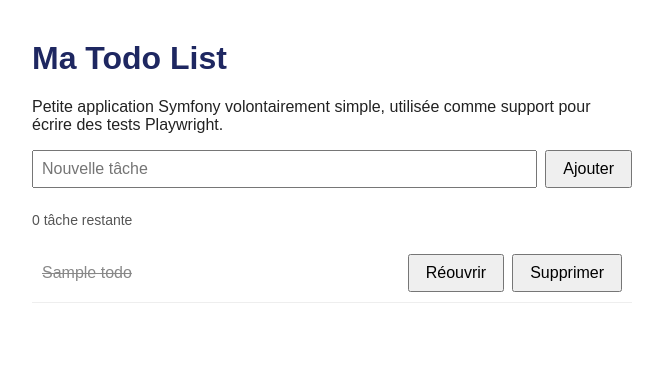
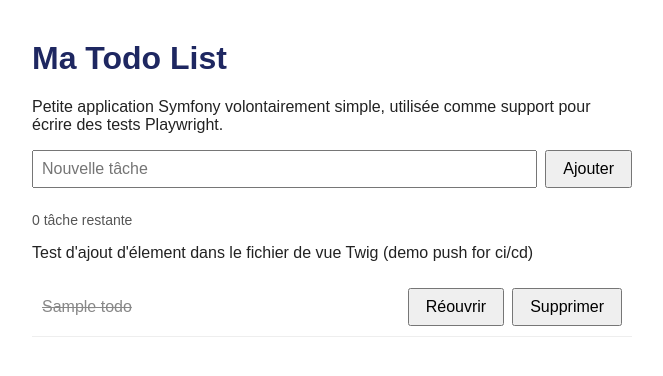
Before and after one commit to williamPeninon/Playwright-Automatiser-ses-tests-end-to-end-avec-Playwright, a Symfony app: template symfony-app/templates/todo/index.html.twig in a window 1280 px wide. Shown: the top 376 px of the page, without its empty margins (308-971 px from the left). Run offline with Twig, Linux system fonts and the light colour scheme; the template is opened without the code that fills it: most values are stand-ins (such as "Sample title", 1, 10 or a date in 2020); some libraries are stand-ins or nearby versions.

Commit message:
feat: 101-Add <p> in index.html.twig

```diff
--- a/symfony-app/templates/todo/index.html.twig
+++ b/symfony-app/templates/todo/index.html.twig
@@ -31,6 +31,8 @@
         {{ remaining }} tâche{{ remaining > 1 ? 's' : '' }} restante{{ remaining > 1 ? 's' : '' }}
     </p>
 
+    <p>Test d'ajout d'élement dans le fichier de vue Twig (demo push for ci/cd)</p>
+
     <ul data-testid="todo-list">
         {% for todo in todos %}
             <li data-testid="todo-item"{% if todo.done|default(false) %} data-completed="true"{% endif %}>
```
